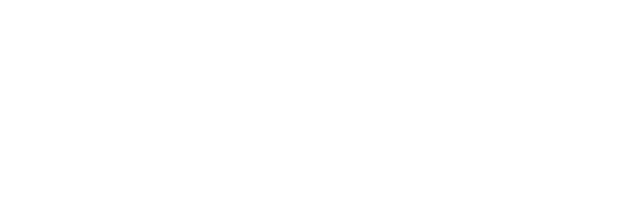
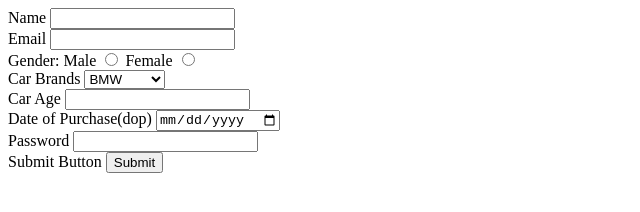
Before and after one commit to acciojob/car-insurance-form-Shivam4401, a website: page main.html in a window 1280 px wide. Shown: the whole page, without its empty margins (0-640 px from the left). Drawn offline with Linux system fonts and the light colour scheme.

Commit message:
created a submission

```diff
--- a/main.html
+++ b/main.html
@@ -8,6 +8,36 @@
 
 <body>
 	<!-- the entire body must be written by student -->
+  <form method="post">
+	  	<label for="name">Name</label>
+	<input type="text" id="name" required> <br>
+	<lable for="email">Email</lable>
+	<input type="email" id="email" required> <br>
+	<label>Gender:</label>
+	<label for="male">Male</label>
+	<input type="radio" id="male" name="gender" required>
+	<label for="female">Female</label>
+	<input type="radio" id="female" name="gender" required> <br>
+	<label for="cars">Car Brands</label>
+	<select id="cars">
+		<option>BMW</option>
+		<option>Audi</option>
+		<option>Mercedez</option>
+	</select> <br>
+	<label for="carage">Car Age</label>
+	<input type="number" id="carage" required> <br>
+	<label for="dop">Date of Purchase(dop)</label>
+	<input type="date" id="dop" required> <br>
+	<label for="password">Password</label>
+	<input type="password" id="password" required> <br>
+	<label>Submit Button</label>
+	<input type="submit">
+  </form>
+
+
+
+
+
     <script type="text/javascript" src="./script.js">
 </script>
 
```
